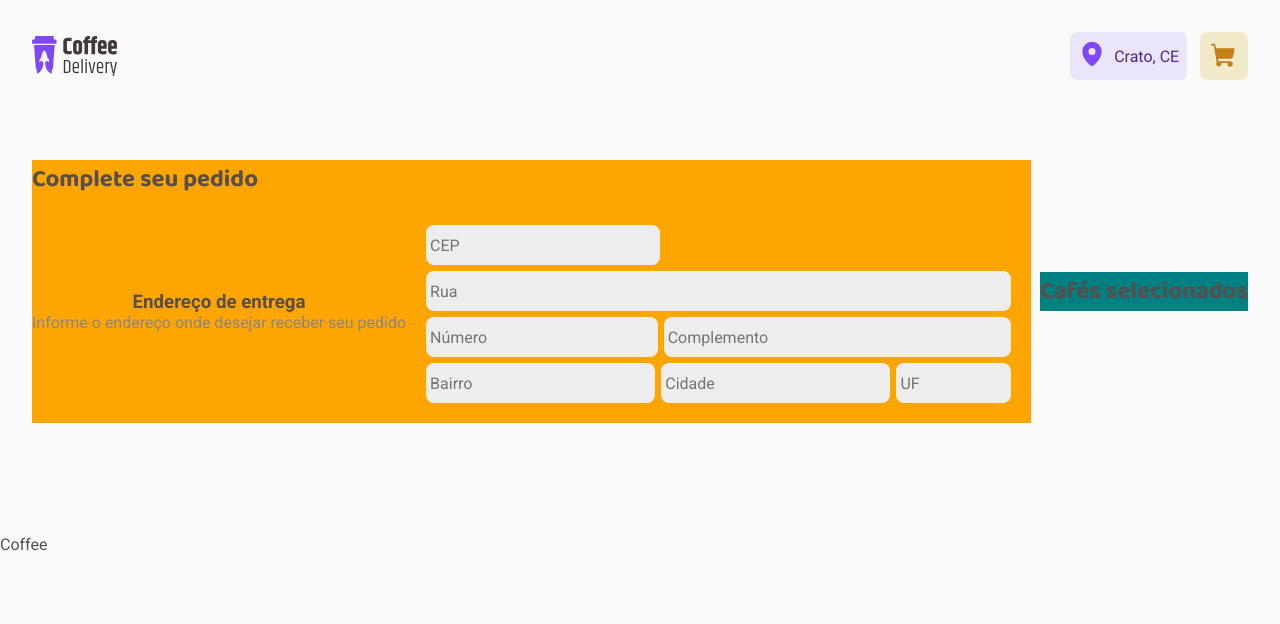
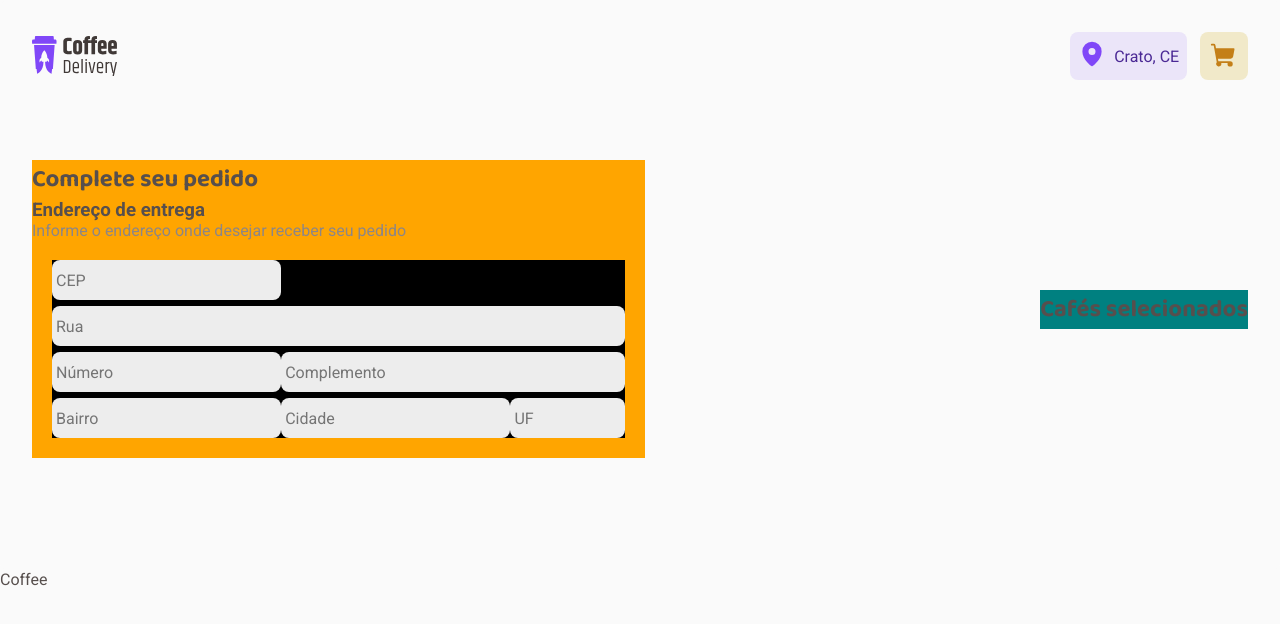
Before and after one commit to MRodrigues51/coffee-delivery, a React (Vite) app: page /cart in a window 1280 px wide. Shown: the top 624 px of the page. Built offline with nearby package versions, Linux system fonts and the light colour scheme.

Commit message:
commit 0

```diff
--- a/src/pages/Cart/index.tsx
+++ b/src/pages/Cart/index.tsx
@@ -3,10 +3,9 @@ import { CartContainer } from "./styles";
 export function Cart() {
   return (
     <CartContainer>
-      <div>
+      <div className="containerBox">
         <main>
           <h2>Complete seu pedido</h2>
-          <div>
           <div className="divHeader">
             <h3>
               Endereço de entrega
@@ -15,7 +14,7 @@ export function Cart() {
               Informe o endereço onde desejar receber seu pedido
             </p>
           </div>
-
+          <div>
             <form action="">
               <div className="divFormRowOne">
                 <input type="text" placeholder="CEP" />
--- a/src/pages/Cart/styles.tsx
+++ b/src/pages/Cart/styles.tsx
@@ -4,15 +4,22 @@ export const CartContainer = styled.div`
   width: 100%;
   margin: 5rem auto;
 
-  div {
+  .containerBox {
     display: flex;
     align-items: center;
     justify-content: space-between;
+
+  }
+  .containerBox form {
+    /* gap: 100px; */
+    background: black;
   }
   main {
     background: orange;
     display: flex;
     flex-direction: column;
+    justify-content: flex-start;
+    align-items: left;
   }
   article {
     background: teal;
@@ -23,12 +30,17 @@ export const CartContainer = styled.div`
     border-radius: 8px;
     height: 40px;
     padding: 4px;
+
   }
   form {
+    display: flex;
+    flex-direction: column;
+    /* justify-content: flex-start; */
+    gap: 6px;
     margin: 20px;
   }
   form div {
-    margin-top: 6px;
+    /* margin-top: 6px; */
     gap: 6px;
   }
   .divFormRowOne input {
@@ -37,6 +49,7 @@ export const CartContainer = styled.div`
   .divFormRowTwo input {
     width: 100%;
   }
+
   .divFormRowThree .inputNumber {
     width: 40%;
   }
@@ -53,8 +66,11 @@ export const CartContainer = styled.div`
     width: 20%;
   }
   .divHeader {
-    display: flex;
+    /* display: flex;
     flex-direction: column;
-    text-align: start;
+    justify-content: flex-start;
+    flex-wrap: wrap;
+    align-content: flex-start; */
   }
+
 `
```
Lines whose indentation alone changed are shown as unchanged.
